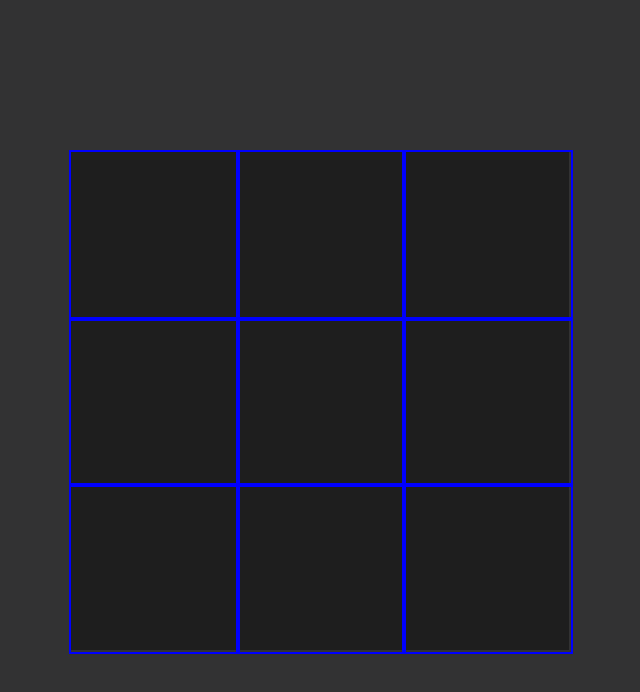
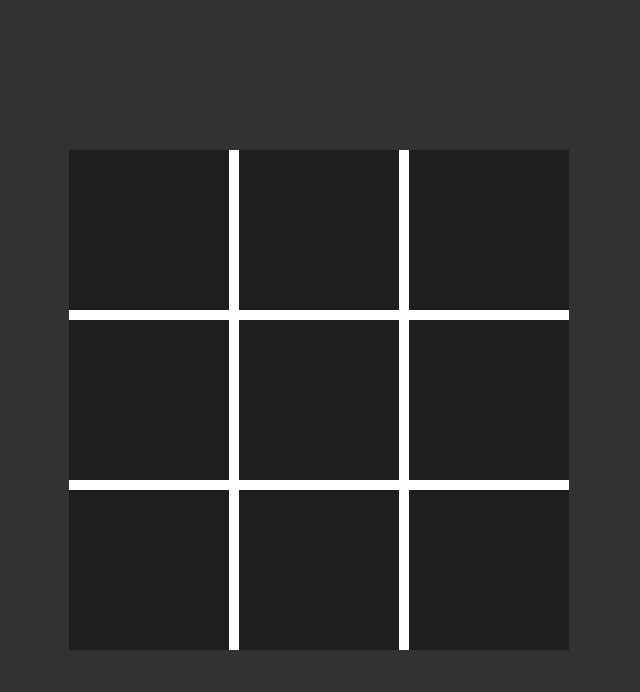
Before and after one commit to leoarthurwall/TicTacToe, a React (Create React App) app: page / in a window 1280 px wide. Shown: the top 692 px of the page, without its empty margins (321-961 px from the left). Built offline with nearby package versions, Linux system fonts and the light colour scheme.

Commit message:
set background color for grid and boxes

```diff
--- a/src/Components/Board/Board.module.css
+++ b/src/Components/Board/Board.module.css
@@ -1,14 +1,14 @@
 .container {
   height: 500px;
   width: 500px;
-    background-color: #1E1E1E;
+  background-color: white;
   display: grid;
   grid-template-columns: 1fr 1fr 1fr;
+  grid-gap: 10px;
 }
 
-
-.box{
+.box {
   height: 100%;
   width: 100%;
-    border: 2px solid blue;
+  background-color: #1e1e1e;;
 }
```
Lines whose indentation alone changed are shown as unchanged.
